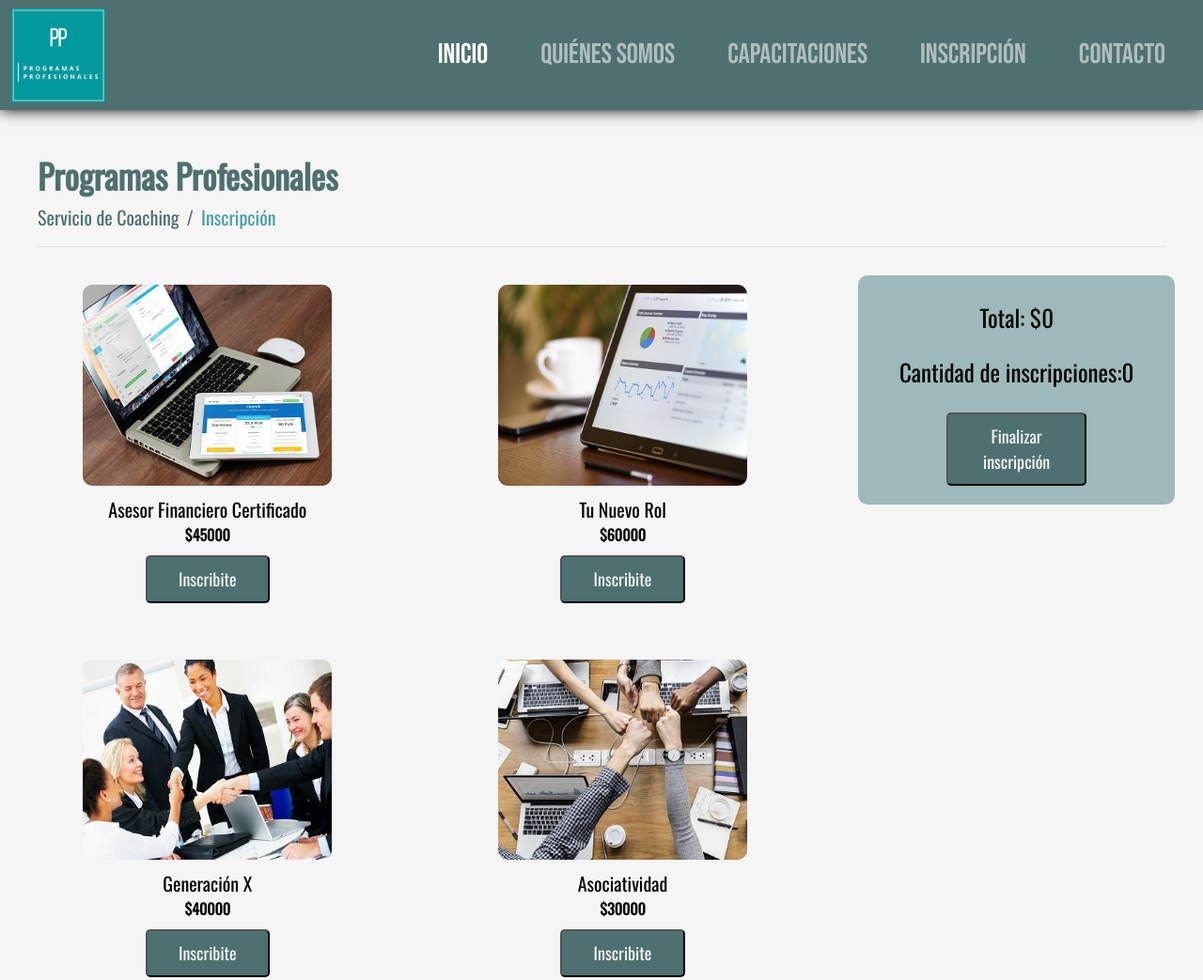
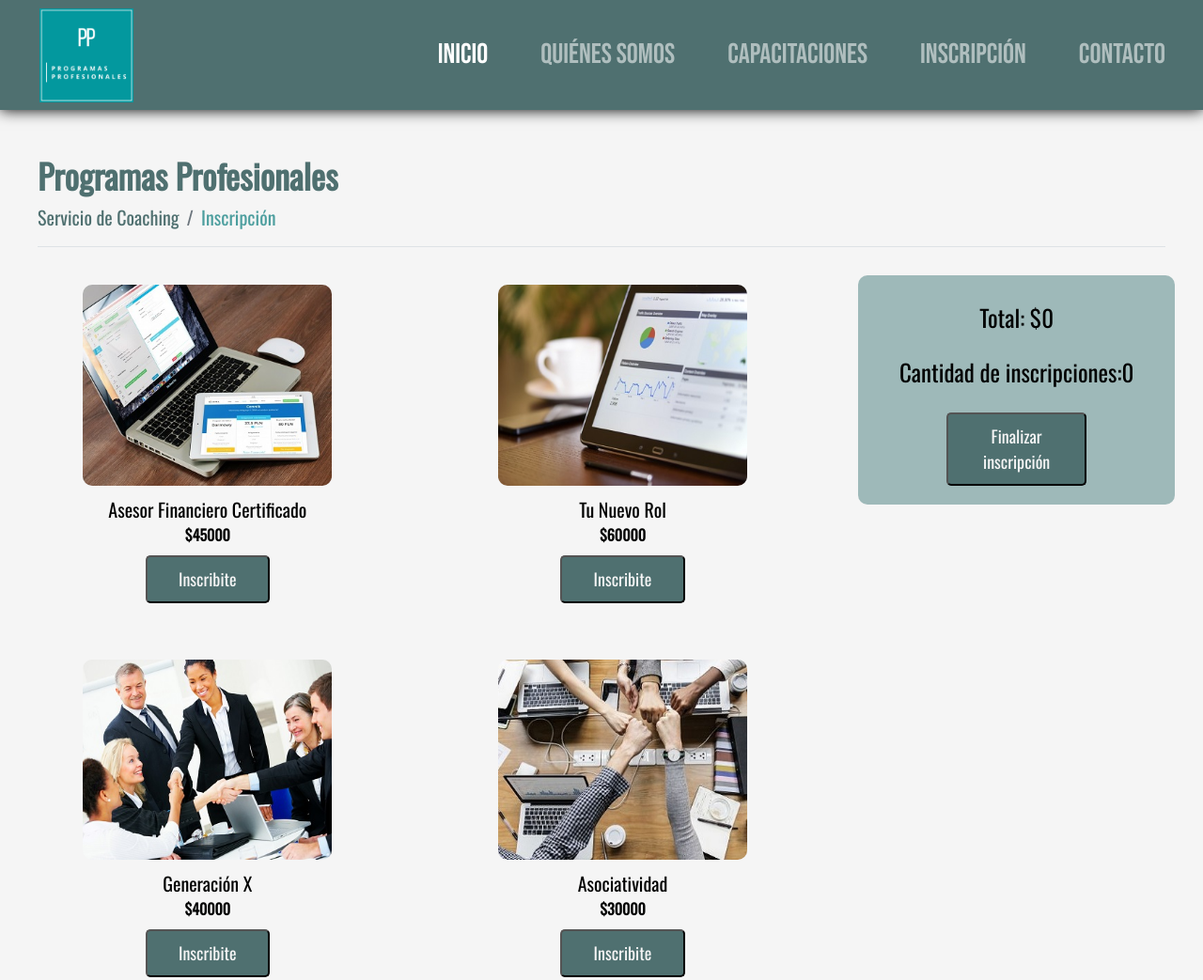
Before and after one commit to Machu81/JS_2da_EntregaProyectoFinal_Torea, a website: page index.html in a window 1280 px wide. Shown: the top 1043 px of the page at 94% size. Drawn offline with nearby package versions, Linux system fonts and the light colour scheme; some packages are replaced by stand-ins of ours; a script that the page names is missing.

Commit message:
detalles css

```diff
--- a/index.html
+++ b/index.html
@@ -6,18 +6,15 @@
     <meta http-equiv="X-UA-Compatible" content="IE=edge">
     <meta name="viewport" content="width=device-width, initial-scale=1.0">
 
-    <!--Favicon-->
     <link rel="apple-touch-icon" sizes="180x180" href="img/apple-touch-icon.png">
     <link rel="icon" type="image/png" sizes="32x32" href="img/favicon-32x32.png">
     <link rel="icon" type="image/png" sizes="16x16" href="img/favicon-16x16.png">
     <link rel="manifest" href="img/site.webmanifest">
 
-    <!--google fonts-->
     <link rel="preconnect" href="https://fonts.googleapis.com">
     <link rel="preconnect" href="https://fonts.gstatic.com" crossorigin>
     <link href="https://fonts.googleapis.com/css2?family=Bebas+Neue&family=Oswald&display=swap" rel="stylesheet">
 
-    <!--bootstrap-->
     <link href="https://cdn.jsdelivr.net/npm/bootstrap@5.0.2/dist/css/bootstrap.min.css" rel="stylesheet"
         integrity="sha384-EVSTQN3/azprG1Anm3QDgpJLIm9Nao0Yz1ztcQTwFspd3yD65VohhpuuCOmLASjC" crossorigin="anonymous" />
 
@@ -30,7 +27,7 @@
     <header class="mb-5">
         <nav class="navbar navbar-expand-lg navbar-dark m-6">
             <div class="container-fluid">
-                <img src="img/logoPP.png" width="100" height="" alt="logo programas profesionales">
+                <img class="logo" src="img/logoPP.png" width="100" height="" alt="logo programas profesionales">
                 <button class="navbar-toggler" type="button" data-bs-toggle="collapse"
                     data-bs-target="#navbarNavAltMarkup" aria-controls="navbarNavAltMarkup" aria-expanded="false"
                     aria-label="Toggle navigation">
--- a/sass/_header.scss
+++ b/sass/_header.scss
@@ -15,8 +15,7 @@ header {
       justify-content: flex-end;
 
       .logo {
-        font-size: 55px;
-        font-style: italic;
+        margin-left: 30px;
       }
 
       a {
```
Also changed, not shown: css/main.css.
